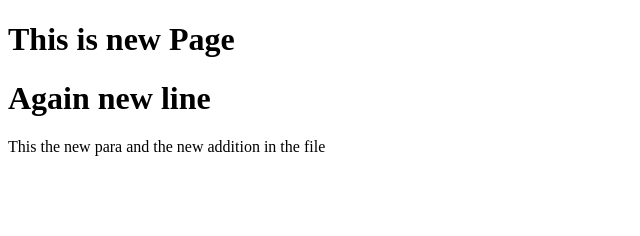
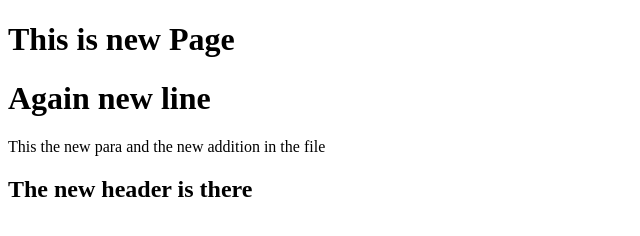
Before and after one commit to silver107u/devopsAL2, a plain HTML site: page mypage.html in a window 1280 px wide. Shown: the whole page, without its empty margins (0-640 px from the left). Drawn offline with Linux system fonts and the light colour scheme.

Commit message:
master: new commit of header
the new header is insert which is header

```diff
--- a/mypage.html
+++ b/mypage.html
@@ -11,6 +11,7 @@
 
     <p>This the new para and the new addition in the file</p>
 
+    <h2>The new header is there</h2>
 </body>
 
 </html>
```
